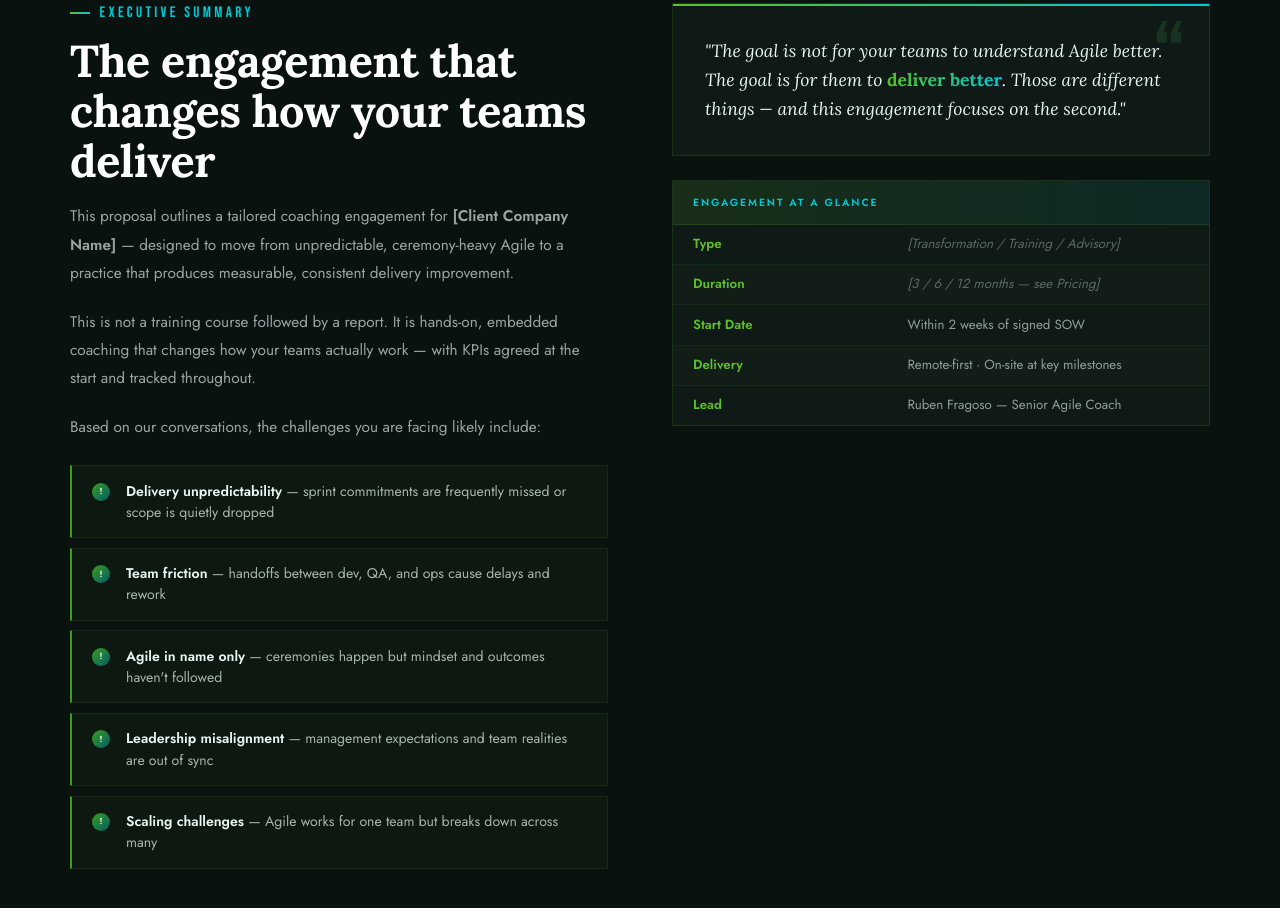
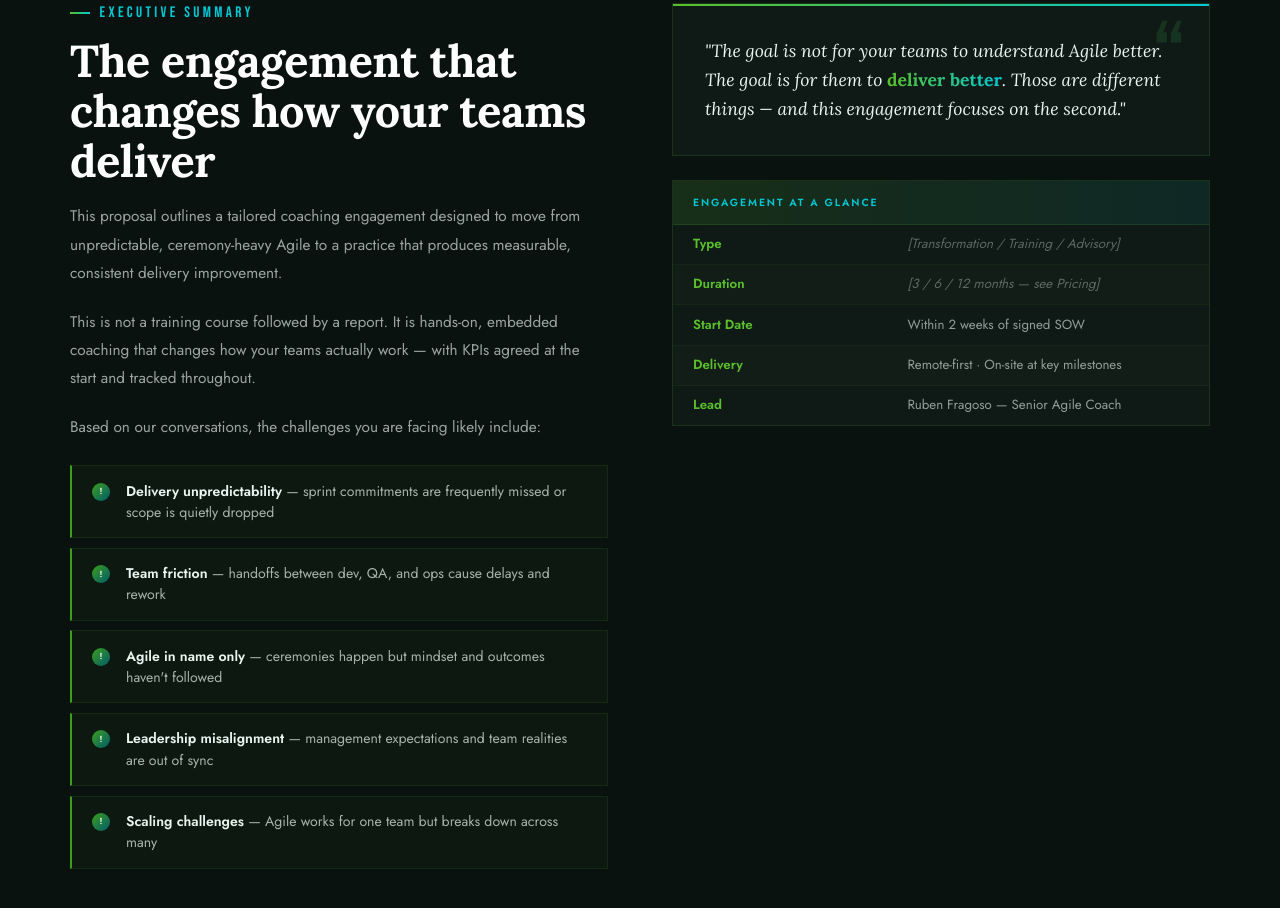
Before and after one commit to themindfulagile/themindfulagile.github.io, a plain HTML site: page index.html in a window 1280 px wide. Shown: the part 1105-2013 px from the top of the page. Drawn offline with Linux system fonts and the light colour scheme.

Commit message:
Update index.html

```diff
--- a/index.html
+++ b/index.html
@@ -1401,7 +1401,7 @@ footer {
       <div class="summary-text">
         <div class="eyebrow reveal">Executive Summary</div>
         <h2 class="section-title reveal">The engagement that changes how your teams deliver</h2>
-        <p class="reveal">This proposal outlines a tailored coaching engagement for <strong>[Client Company Name]</strong> — designed to move from unpredictable, ceremony-heavy Agile to a practice that produces measurable, consistent delivery improvement.</p>
+        <p class="reveal">This proposal outlines a tailored coaching engagement designed to move from unpredictable, ceremony-heavy Agile to a practice that produces measurable, consistent delivery improvement.</p>
         <p class="reveal">This is not a training course followed by a report. It is hands-on, embedded coaching that changes how your teams actually work — with KPIs agreed at the start and tracked throughout.</p>
         <p class="reveal">Based on our conversations, the challenges you are facing likely include:</p>
         <ul class="pain-list">
```
